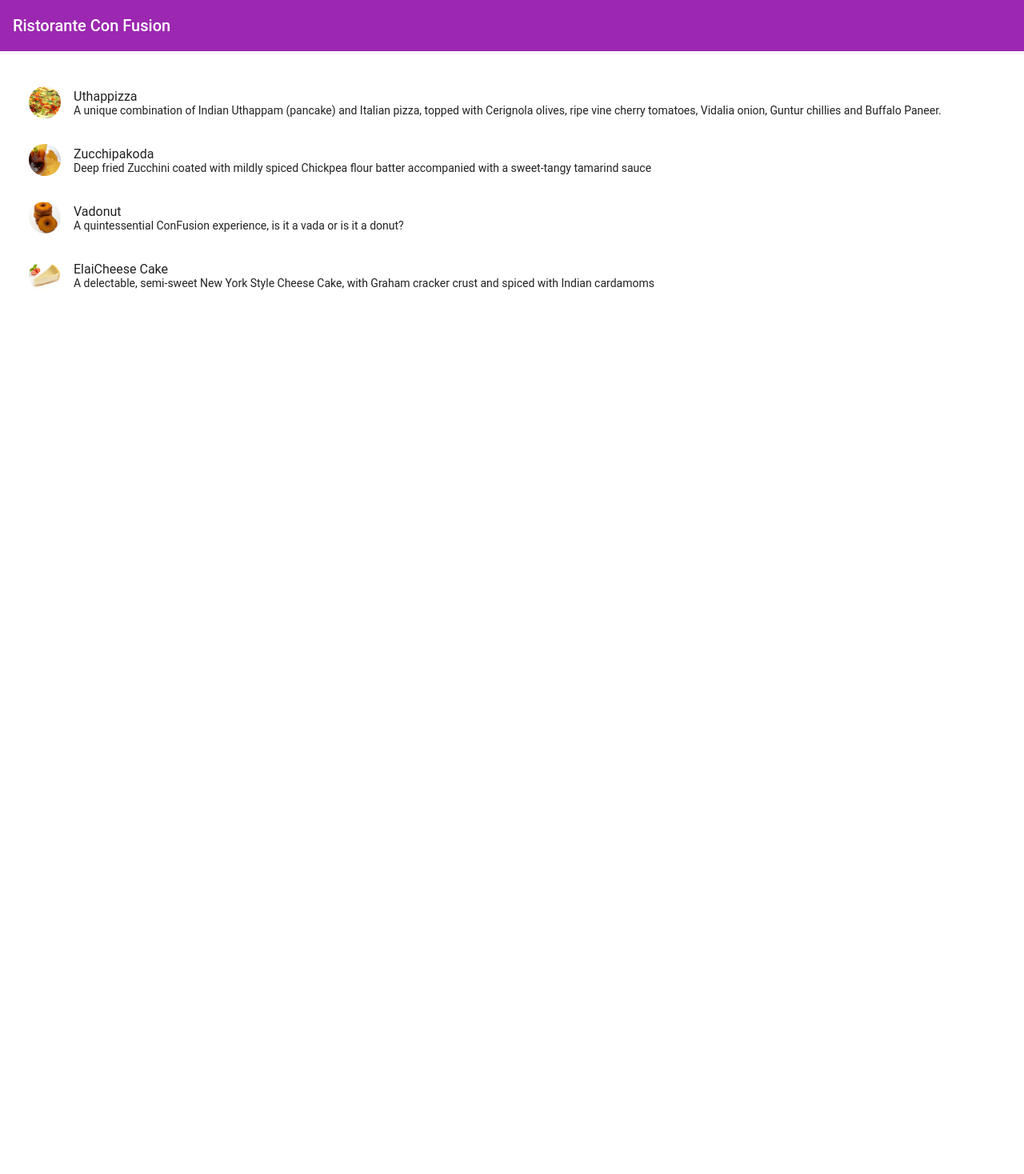
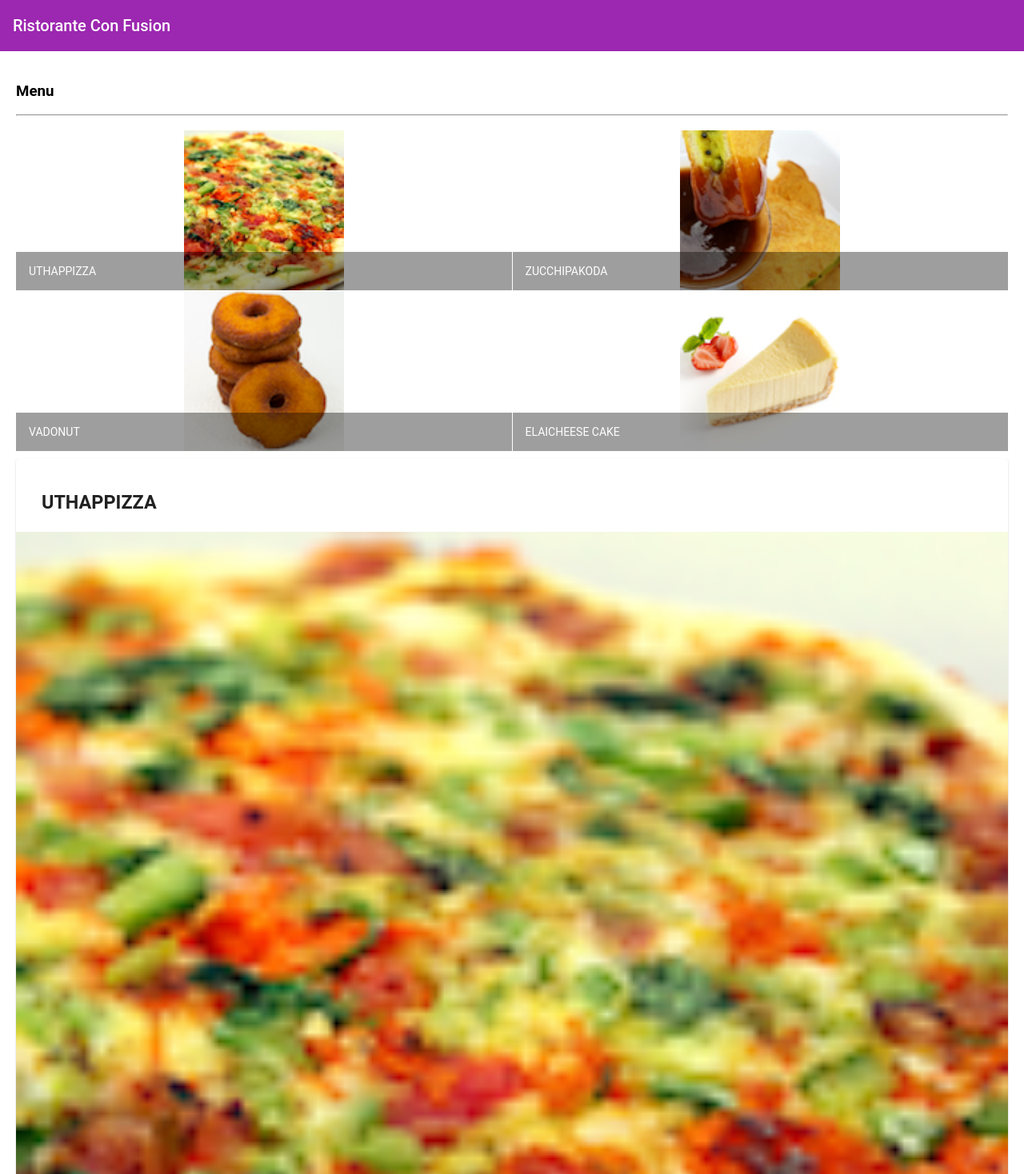
Before and after one commit to saurav0705/Angular-Application, an Angular app: page / in a window 1280 px wide. Shown: the top 1468 px of the page at 80% size. Before the commit the page ends 800 px from the top, so only its background shows below. Built offline with nearby package versions, Linux system fonts and the light colour scheme.

Commit message:
card and grid layout

```diff
--- a/src/app/app.module.ts
+++ b/src/app/app.module.ts
@@ -8,6 +8,9 @@
 import { AppComponent } from './app.component';
 import { MenuComponent } from './menu/menu.component';
 import { MatListModule } from '@angular/material/list';
+import { MatGridListModule } from '@angular/material/grid-list';
+import { MatCardModule } from '@angular/material/card';
+import { MatButtonModule } from '@angular/material/button';
 
 @NgModule({
   declarations: [
@@ -16,6 +19,9 @@
 
   ],
   imports: [
+    MatGridListModule,
+    MatCardModule,
+    MatButtonModule,
     MatListModule,
     BrowserModule,
     AppRoutingModule,
--- a/src/app/menu/menu.component.html
+++ b/src/app/menu/menu.component.html
@@ -1,12 +1,40 @@
-<div class="container" fxlayout="column" fxlayoutGap="10px">
-    <mat-list fxFlex>
-        <mat-list-item *ngFor="let dish of dishes">
-          <img matListAvatar src={{dish.image}} alt={{dish.name}}>
-          <h1 matLine> {{dish.name}} </h1>
-          <p matLine>
-            <span> {{dish.description}} </span>
-          </p>
-        </mat-list-item>
-      </mat-list>
+<div class="container"
+     fxLayout="column"
+     fxLayoutGap="10px">
 
+  <div fxFlex>
+    <div>
+      <h3>Menu</h3>
+      <hr>
+    </div>
+  </div>
+
+  <div fxFlex>
+    <mat-grid-list cols="2" rowHeight="200px">
+      <mat-grid-tile *ngFor="let dish of dishes">
+        <img height="200px" src={{dish.image}} alt={{dish.name}}>
+        <mat-grid-tile-footer>
+          <h1>{{dish.name | uppercase}}</h1>
+        </mat-grid-tile-footer>
+      </mat-grid-tile>
+    </mat-grid-list>
+  </div>
+  <div fxFlex *ngIf="selectedDish">
+        <mat-card>
+          <mat-card-header>
+            <mat-card-title>
+              <h3>{{selectedDish.name | uppercase}}</h3>
+            </mat-card-title>
+          </mat-card-header>
+          <img mat-card-image src={{selectedDish.image}} alt={{selectedDish.name}}>
+          <mat-card-content>
+            <p>{{selectedDish.description}}
+            </p>
+          </mat-card-content>
+          <mat-card-actions>
+            <button mat-button>LIKE</button>
+            <button mat-button>SHARE</button>
+          </mat-card-actions>
+        </mat-card>
+      </div>
 </div>
--- a/src/app/menu/menu.component.ts
+++ b/src/app/menu/menu.component.ts
@@ -1,13 +1,6 @@
 import { Component, OnInit } from '@angular/core';
 import { Dish } from '../shared/dish';
-
-@Component({
-  selector: 'app-menu',
-  templateUrl: './menu.component.html',
-  styleUrls: ['./menu.component.scss']
-})
-export class MenuComponent implements OnInit {
-  dishes: Dish[]=[ {
+const DISHES : Dish[]=[ {
   id: '0',
   name: 'Uthappizza',
   image: '/assets/images/uthappizza.png',
@@ -47,6 +40,14 @@
   price: '2.99',
   description: 'A delectable, semi-sweet New York Style Cheese Cake, with Graham cracker crust and spiced with Indian cardamoms'
 }];
+@Component({
+  selector: 'app-menu',
+  templateUrl: './menu.component.html',
+  styleUrls: ['./menu.component.scss']
+})
+export class MenuComponent implements OnInit {
+  dishes = DISHES;
+  selectedDish = this.dishes[0];
   constructor() { }
 
   ngOnInit() {
```
Lines whose indentation alone changed are shown as unchanged.
